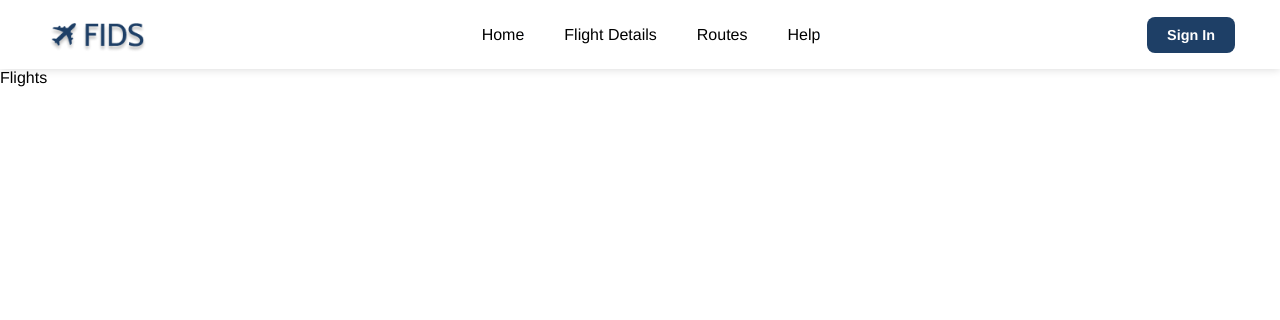
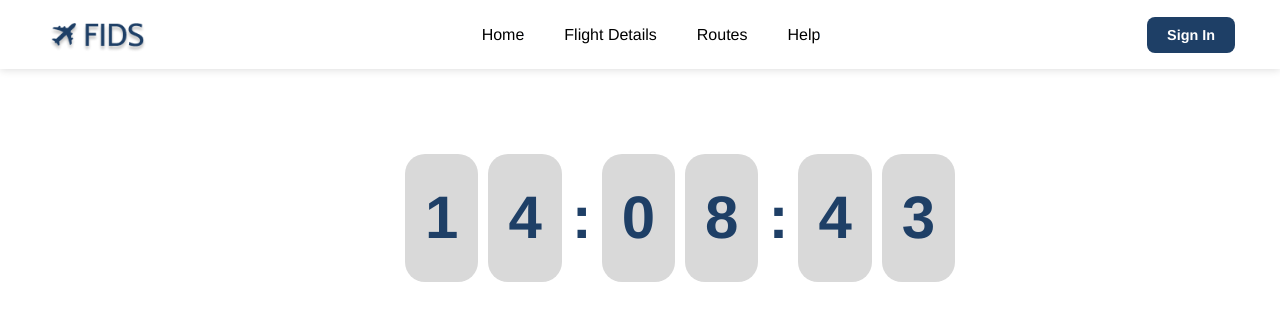
Before and after one commit to divyashC/fids_frontend, a React (Create React App) app: page /flights in a window 1280 px wide. Shown: the top 320 px of the page. Built offline with nearby package versions, Linux system fonts and the light colour scheme.

Commit message:
Current Time updated

```diff
--- /dev/null
+++ b/src/assets/css/flights.css
@@ -0,0 +1,22 @@
+.time {
+	width: fit-content;
+	margin: 0 auto;
+	margin-top: 60px;
+	display: flex;
+	flex-direction: row;
+}
+
+.digit {
+	font-weight: bold;
+	padding: 10px 20px;
+	background-color: #d9d9d9;
+	font-size: 60px;
+	border-radius: 10px;
+	margin: 5px;
+}
+
+.colon {
+	font-weight: bold;
+	font-size: 60px;
+	margin: 15px 5px;
+}
--- a/src/components/Flights.js
+++ b/src/components/Flights.js
@@ -1,7 +1,58 @@
-import React, { Component } from "react";
+import React from "react";
+import "../assets/css/flights.css";
 
-export default class Flights extends Component {
-	render() {
-		return <div>Flights</div>;
-	}
+export default function Flights() {
+	const digitStyle = {
+		fontSize: "60px",
+		borderRadius: "20px",
+	};
+
+	const colonStyle = {
+		fontSize: "60px",
+	};
+
+	const [currentTime, setCurrentTime] = React.useState(
+		new Date().toLocaleTimeString()
+	);
+
+	const [hour, mins, seconds] = currentTime.split(":");
+	const hoursInt = hour < 12 ? parseInt(hour) + 12 : hour;
+	const hours = hoursInt.toString();
+
+	React.useEffect(() => {
+		setInterval(() => {
+			setCurrentTime(new Date().toLocaleTimeString());
+		}, 1000);
+	}, []);
+
+	return (
+		<div className="container">
+			<div class="time">
+				<p style={digitStyle} class="digit">
+					{hours[0]}
+				</p>
+				<p style={digitStyle} class="digit">
+					{hours[1]}
+				</p>
+				<p style={colonStyle} class="colon">
+					:
+				</p>
+				<p style={digitStyle} class="digit">
+					{mins[0]}
+				</p>
+				<p style={digitStyle} class="digit">
+					{mins[1]}
+				</p>
+				<p style={colonStyle} class="colon">
+					:
+				</p>
+				<p style={digitStyle} class="digit">
+					{seconds[0]}
+				</p>
+				<p style={digitStyle} class="digit">
+					{seconds[1]}
+				</p>
+			</div>
+		</div>
+	);
 }
--- a/src/components/Home.js
+++ b/src/components/Home.js
@@ -1,10 +1,30 @@
 import React, { Component } from "react";
 import "../assets/css/home.css";
+import GettingStarted from "../assets/images/getting_started.png";
 
 export default class Home extends Component {
 	render() {
 		return (
 			<div class="homepage">
+				<div class="getting_started">
+					<div class="content">
+						<span>Getting Started</span>
+						<h1>Check your Flight Schedule</h1>
+						<p>
+							Lorem ipsum dolor sit amet, consectetur adipiscing elit. Sed
+							commodo ac, enim id nibh purus risus. Mauris aenean vitae
+							sollicitudin id ultrices mauris nam. Dolor ipsum in vitae sed enim
+							sapien, sapien elit. Mattis enim tortor et sapien malesuada tellus
+							facilisi. Duis sem scelerisque rutrum risus dui sed neque, cras.
+							Natoque lorem turpis egestas purus tempor, aenean ut felis. Sapien
+							tincidunt tellus augue orci. Metus, non ornare venenatis commodo,
+							aliquam.
+						</p>
+					</div>
+					<div>
+						<img src={GettingStarted} alt="Getting Started" />
+					</div>
+				</div>
 				<div class="about">
 					<h1>About Us</h1>
 					<p>
```
Also changed, not shown: src/assets/images/getting_started.png (added).
